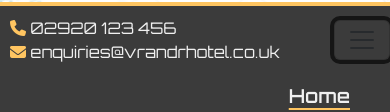
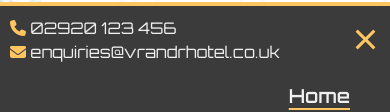
Before and after one commit to AndyWright360/Milestone-Project-1, a plain HTML site: page index.html in a window 390 px wide. Both pictures are taken after a click on the button "Toggle navigation". Shown: the part 319-431 px from the top of the page. Drawn offline with nearby package versions, Linux system fonts and the light colour scheme.

Commit message:
Modify styling to hamburger menu and add transition animation

```diff
--- a/assets/css/style.css
+++ b/assets/css/style.css
@@ -55,7 +55,7 @@
 
 /*---------------------------------------------Hexagon Shape*/
 
-/*The code for the hexagonal container shape used throughout the website
+/*The code for the hexagonal container shape used for the social media footer icons
 was sourced from https: //codeconvey.com/css-hexagon-image-with-border/
 and modified to suit the site*/
 
@@ -163,6 +163,70 @@
     text-decoration: underline #ffc561;
     text-underline-offset: 5px;
     text-decoration-thickness: 2px;
+}
+
+/*---------------------------------------------Hamburger Icon*/
+
+.navbar-toggler {
+    border: none;
+}
+
+.navbar-toggler:focus {
+    box-shadow: none;
+}
+
+/* The code below for hamburger menu transformation was sourced from https://forum.bootstrapstudio.io/t/change-hamburger-icon/8990 */
+
+.navbar-toggler-icon {
+    background-image: none !important;
+    background-color: #ffc561;
+    height: 3px;
+    width: 25px;
+    margin: 10px 0;
+    position: relative;
+    transition: all 0.35s ease-out;
+    transform-origin: center;
+}
+
+.navbar-toggler-icon::before {
+    display: block;
+    background-color: #ffc561;
+    height: 3px;
+    content: "";
+    position: relative;
+    top: -7px;
+    transition: all 0.15s ease-out;
+    /*taken down to hide quicker*/
+    transform-origin: center;
+}
+
+.navbar-toggler-icon::after {
+    display: block;
+    background-color: #ffc561;
+    height: 3px;
+    content: "";
+    position: relative;
+    top: 4px;
+    transition: all 0.35s ease-out;
+    transform-origin: center;
+}
+
+.navbar-dark .navbar-toggler-icon,
+.navbar-dark .navbar-toggler-icon::before,
+.navbar-dark .navbar-toggler-icon::after {
+    background-color: #ffc561;
+}
+
+.navbar-toggler:not(.collapsed) .navbar-toggler-icon {
+    transform: rotate(45deg);
+}
+
+.navbar-toggler:not(.collapsed) .navbar-toggler-icon::before {
+    opacity: 0;
+}
+
+.navbar-toggler:not(.collapsed) .navbar-toggler-icon::after {
+    transform: rotate(-90deg) translateX(7px);
 }
 
 /*---------------------------------------------Background Colours*/
--- a/index.html
+++ b/index.html
@@ -53,7 +53,7 @@
             <p class="contact-info"><i class="fa-solid fa-phone"></i> 02920 123 456</p>
             <p class="contact-info"><i class="fa-solid fa-envelope"></i> enquiries@vrandrhotel.co.uk</p>
         </div>
-        <button class="navbar-toggler justify-content-end" type="button" data-bs-toggle="collapse"
+        <button class="navbar-toggler collapsed justify-content-end" type="button" data-bs-toggle="collapse"
             data-bs-target="#navbarNavAltMarkup" aria-controls="navbarNavAltMarkup" aria-expanded="false"
             aria-label="Toggle navigation">
             <span class="navbar-toggler-icon"></span>
```
